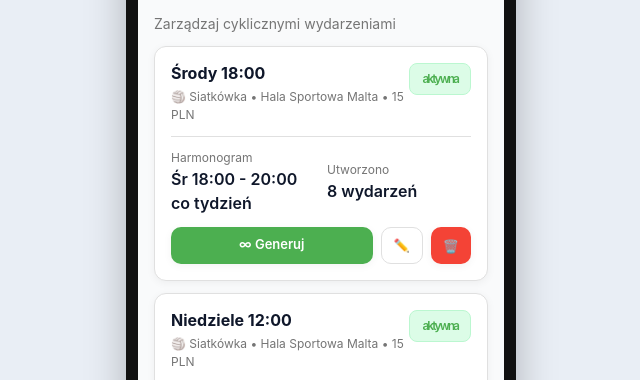
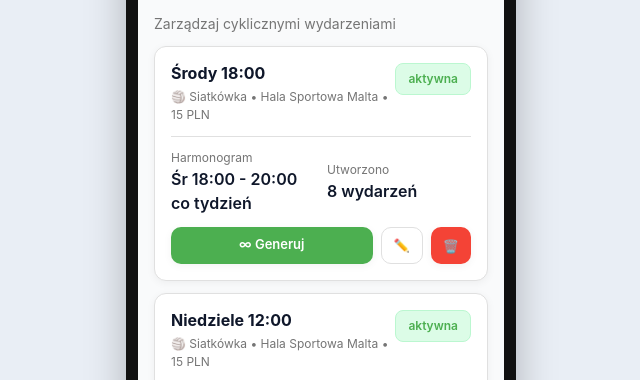
Before and after one commit to patrykdolata/patrykdolata.github.io, a plain HTML site: page screens/series.html in a window 1280 px wide. Shown: the part 141-521 px from the top of the page, without its empty margins (319-959 px from the left). Drawn offline with Linux system fonts and the light colour scheme.

Commit message:
Fix badge text readability by removing letter-spacing

```diff
--- a/css/iphone-frame.css
+++ b/css/iphone-frame.css
@@ -292,7 +292,6 @@ a.card:active,
   background: #fff;
   color: #1f2937;
   font-weight: 600;
-  letter-spacing: -2px;
   min-height: 28px;
 }
 
```
